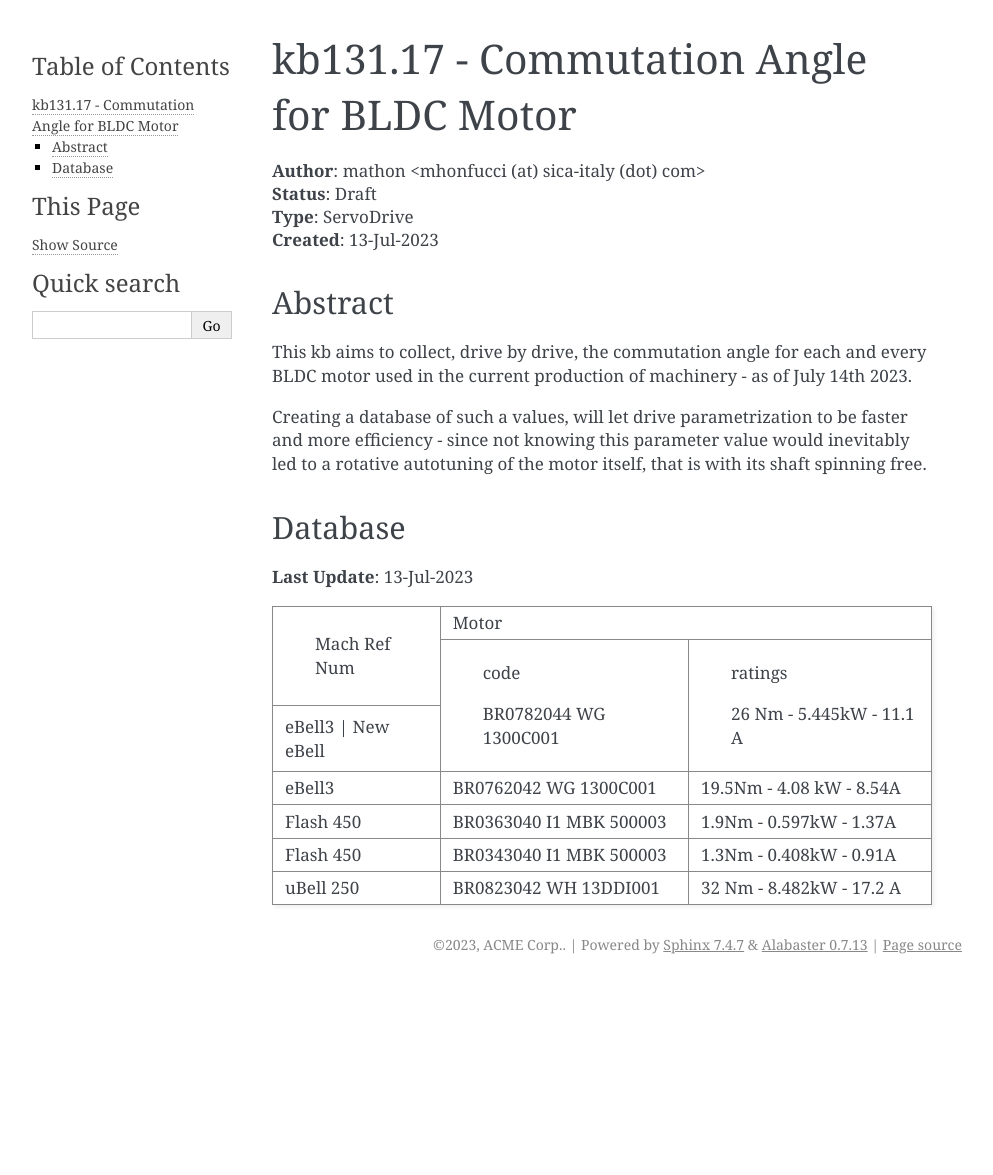
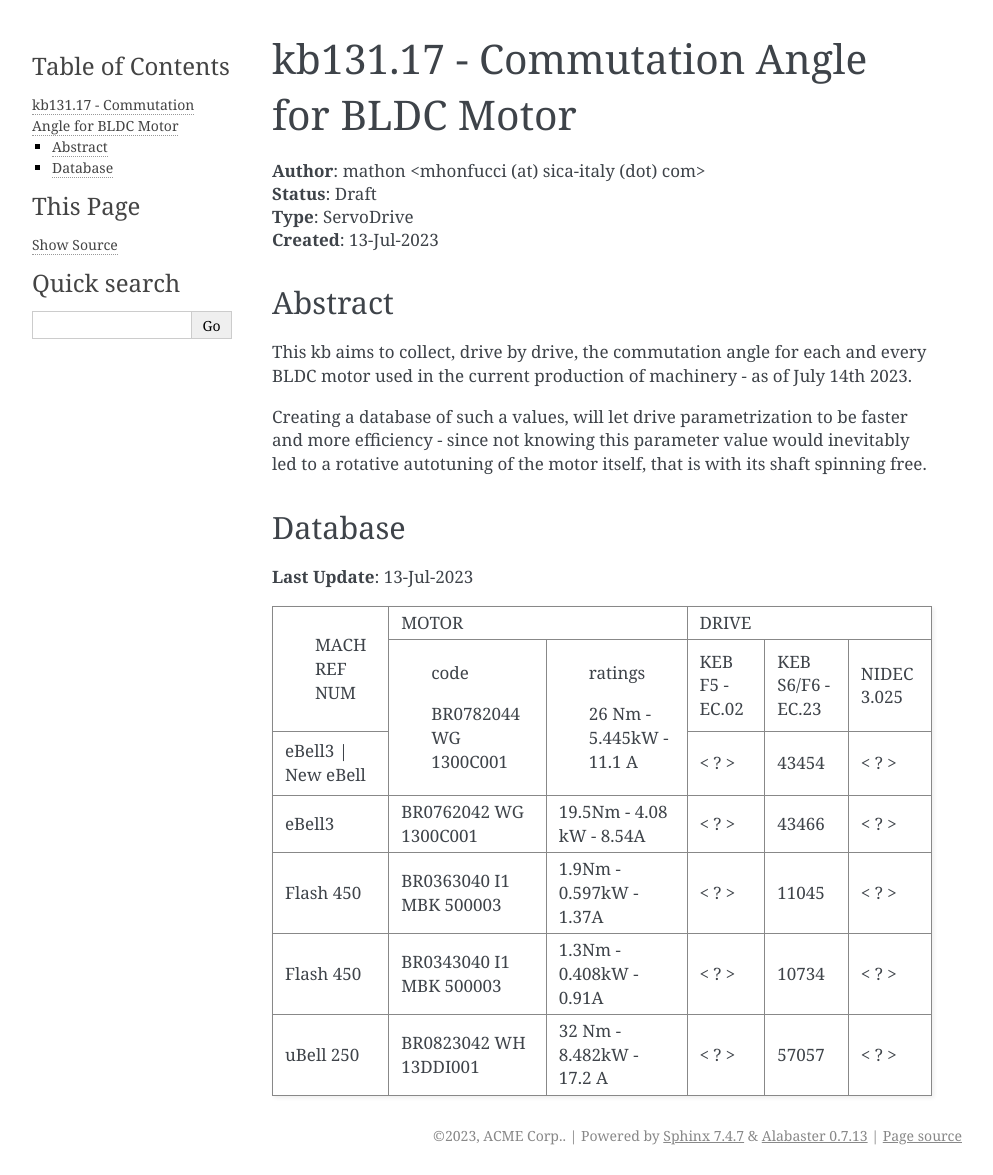
Before and after one commit to m4tte0/newIpSchema, a Sphinx documentation site: the page built from docs/source/cfg_motor_drive.rst, in a window 1280 px wide. Shown: the whole page, without its empty margins (148-1141 px from the left). Built offline with Sphinx 7.4.7, drawn with Linux system fonts in a browser that asks for light colours; before the commit the page ends 984 px from its top, so only the background shows below that.

Commit message:
Update cfg_motor_drive.rst

```diff
--- a/docs/source/cfg_motor_drive.rst
+++ b/docs/source/cfg_motor_drive.rst
@@ -24,18 +24,18 @@ Database
 
 **Last Update**: 13-Jul-2023
 
-+--------------------+-----------------------------------------------------+
-|  Mach Ref Num      |                       Motor                         |
-+====================+-------------------------+---------------------------+
-|                    |           code          |           ratings         |
-+--------------------+=========================+===========================+
-| eBell3 | New eBell | BR0782044 WG 1300C001   | 26  Nm - 5.445kW - 11.1 A |
-+--------------------+-------------------------+---------------------------+
-|       eBell3       | BR0762042 WG 1300C001   | 19.5Nm - 4.08 kW -  8.54A |
-+--------------------+-------------------------+---------------------------+
-|      Flash 450     | BR0363040 I1 MBK 500003 |  1.9Nm - 0.597kW -  1.37A |
-+--------------------+-------------------------+---------------------------+
-|      Flash 450     | BR0343040 I1 MBK 500003 |  1.3Nm - 0.408kW -  0.91A |
-+--------------------+-------------------------+---------------------------+
-|      uBell 250     | BR0823042 WH 13DDI001   | 32  Nm - 8.482kW - 17.2 A |
-+--------------------+-------------------------+---------------------------+
++--------------------+-----------------------------------------------------+--------------------------------------------------+
+|    MACH REF NUM    |                       MOTOR                         |                       DRIVE                      |
++====================+-------------------------+---------------------------+----------------+-------------------+-------------+
+|                    |           code          |           ratings         | KEB F5 - EC.02 | KEB S6/F6 - EC.23 | NIDEC 3.025 |
++--------------------+=========================+===========================+----------------+-------------------+-------------+
+| eBell3 | New eBell | BR0782044 WG 1300C001   | 26  Nm - 5.445kW - 11.1 A |      < ? >     |       43454       |    < ? >    |
++--------------------+-------------------------+---------------------------+----------------+-------------------+-------------+
+|       eBell3       | BR0762042 WG 1300C001   | 19.5Nm - 4.08 kW -  8.54A |      < ? >     |       43466       |    < ? >    |
++--------------------+-------------------------+---------------------------+----------------+-------------------+-------------+
+|      Flash 450     | BR0363040 I1 MBK 500003 |  1.9Nm - 0.597kW -  1.37A |      < ? >     |       11045       |    < ? >    |
++--------------------+-------------------------+---------------------------+----------------+-------------------+-------------+
+|      Flash 450     | BR0343040 I1 MBK 500003 |  1.3Nm - 0.408kW -  0.91A |      < ? >     |       10734       |    < ? >    |
++--------------------+-------------------------+---------------------------+----------------+-------------------+-------------+
+|      uBell 250     | BR0823042 WH 13DDI001   | 32  Nm - 8.482kW - 17.2 A |      < ? >     |       57057       |    < ? >    |
++--------------------+-------------------------+---------------------------+----------------+-------------------+-------------+
```
